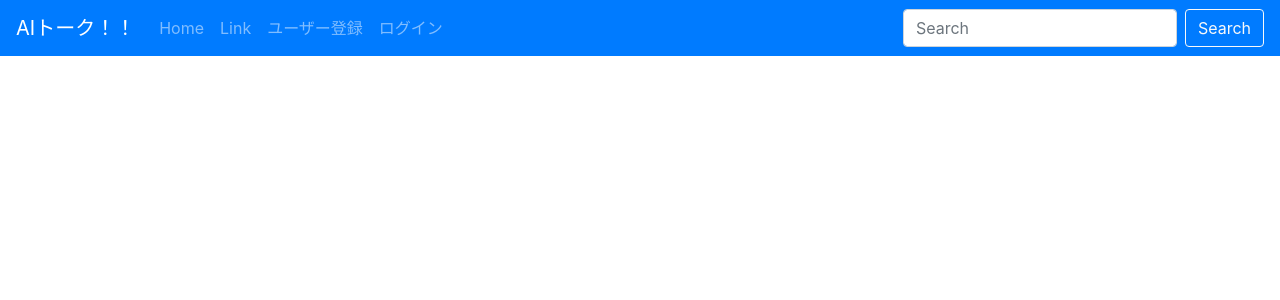
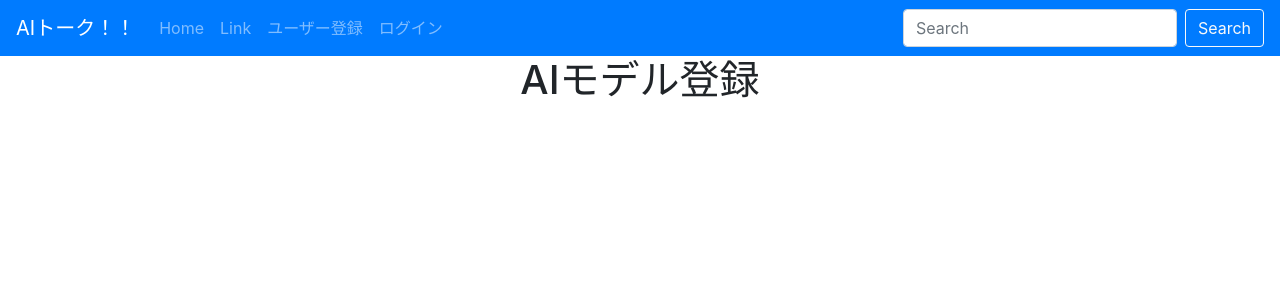
Before and after one commit to kbc18a11/AItoke_front, a React (Create React App) app: page /aimodel/create in a window 1280 px wide. Shown: the top 300 px of the page. Built offline with nearby package versions, Linux system fonts and the light colour scheme; what flux would draw is missing.

Commit message:
update : /aimodel/createをルーティング追加 #12

```diff
--- a/src/App.js
+++ b/src/App.js
@@ -11,6 +11,7 @@ import Login from './pages/appPages/Login';
 import NavberState from './flux/user/userViwe/NavberState';
 import userUpdate from './pages/appPages/userUpdate';
 import Logout from './pages/appPages/Logout';
+import CreateAiModel from './pages/appPages/CreateAiModel';
 
 
 function App() {
@@ -29,6 +30,7 @@ function App() {
             <Route path="/login" component={Login} />
             <Route path="/userupdate" component={userUpdate} />
             <Route path="/logout" component={Logout} />
+            <Route path="/aimodel/create" component={CreateAiModel} />
           </Switch>
         </Router>
       </div>
```
